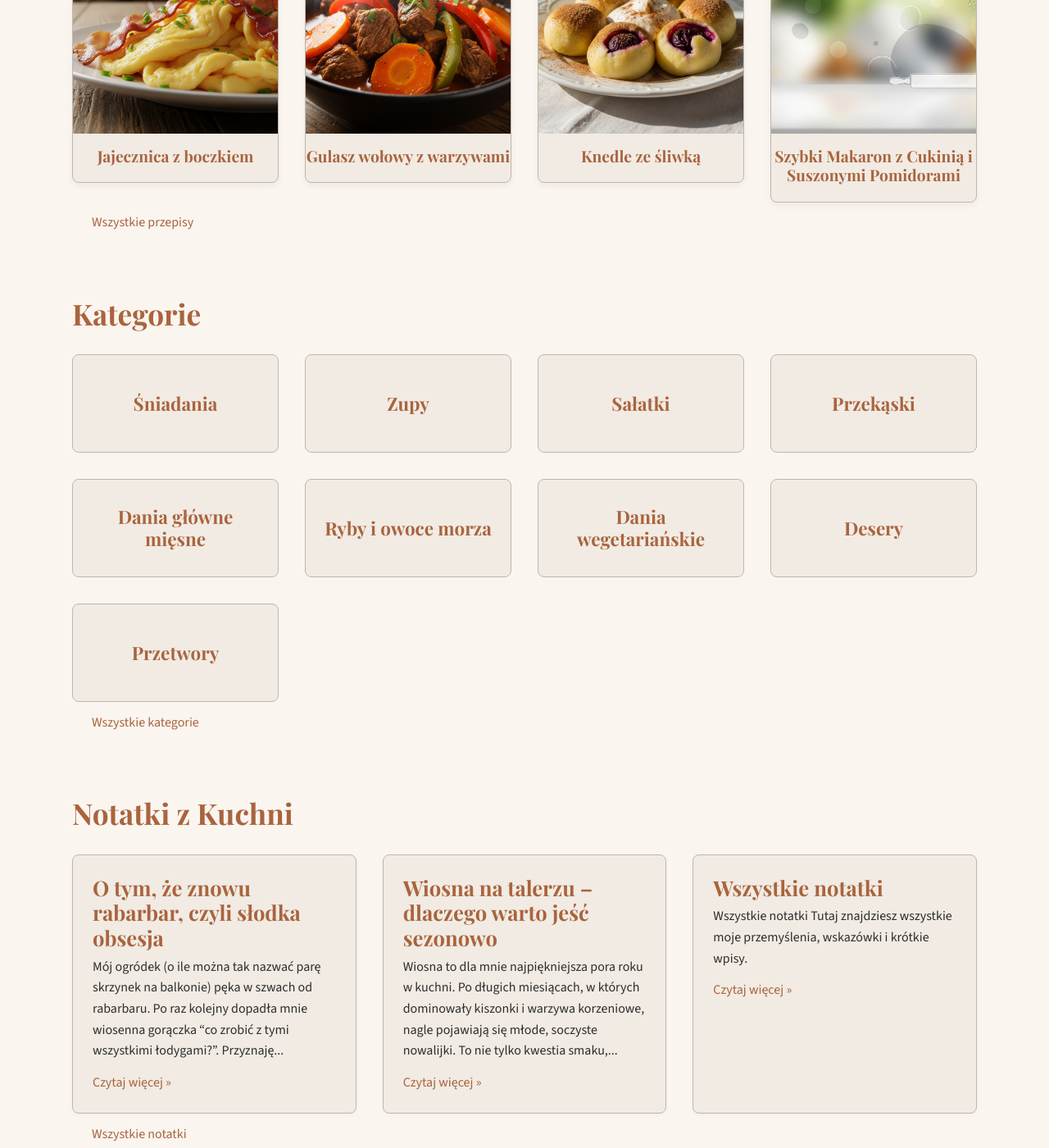
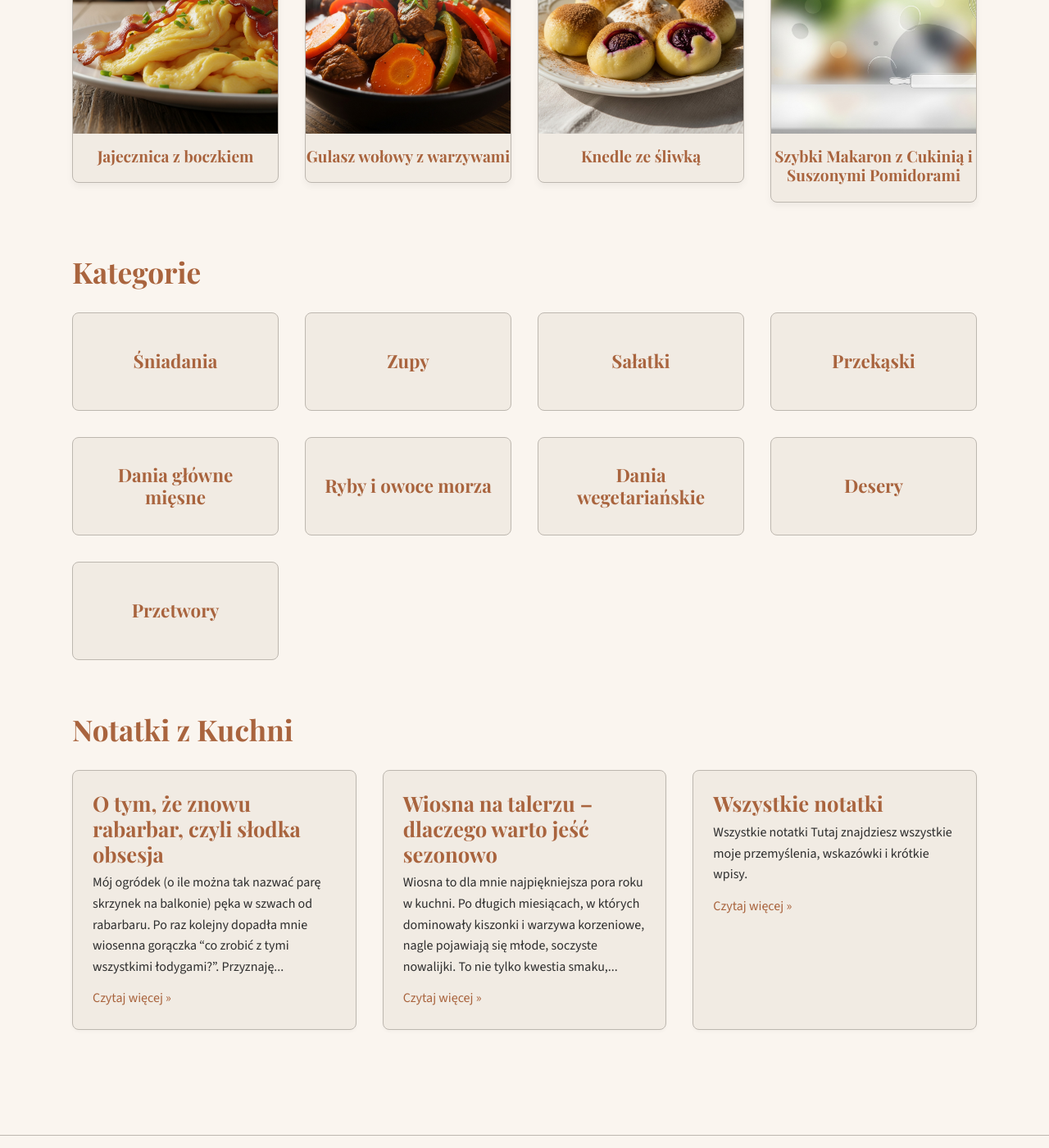
Before and after one commit to piotrsenator/kuchnia, a Jekyll site: the page built from index.html, in a window 1280 px wide and 1400 px high, scrolled down 1011 px. Shown: the whole window at 82% size. Built offline with Jekyll 4.4.1, drawn with Linux system fonts in a browser that asks for light colours.

Commit message:
Update index.html

```diff
--- a/index.html
+++ b/index.html
@@ -30,7 +30,6 @@ title: Strona Główna
                 {% include recipe_card.html recipe=recipe %}
             {% endfor %}
         </div>
-        <a href="{{ '/categories/index.html' | relative_url }}" class="button">Wszystkie przepisy</a>
     </section>
 
     <section class="categories-section" id="kategorie">
@@ -42,7 +41,6 @@ title: Strona Główna
                 </a>
             {% endfor %}
         </div>
-        <a href="{{ '/categories/index.html' | relative_url }}" class="button">Wszystkie kategorie</a>
     </section>
 
     <section class="notes-section" id="notatki-z-kuchni">
@@ -61,7 +59,6 @@ title: Strona Główna
                 </div>
             {% endfor %}
         </div>
-        <a href="{{ '/notes.html' | relative_url }}" class="button">Wszystkie notatki</a>
     </section>
 
 </main>
```
